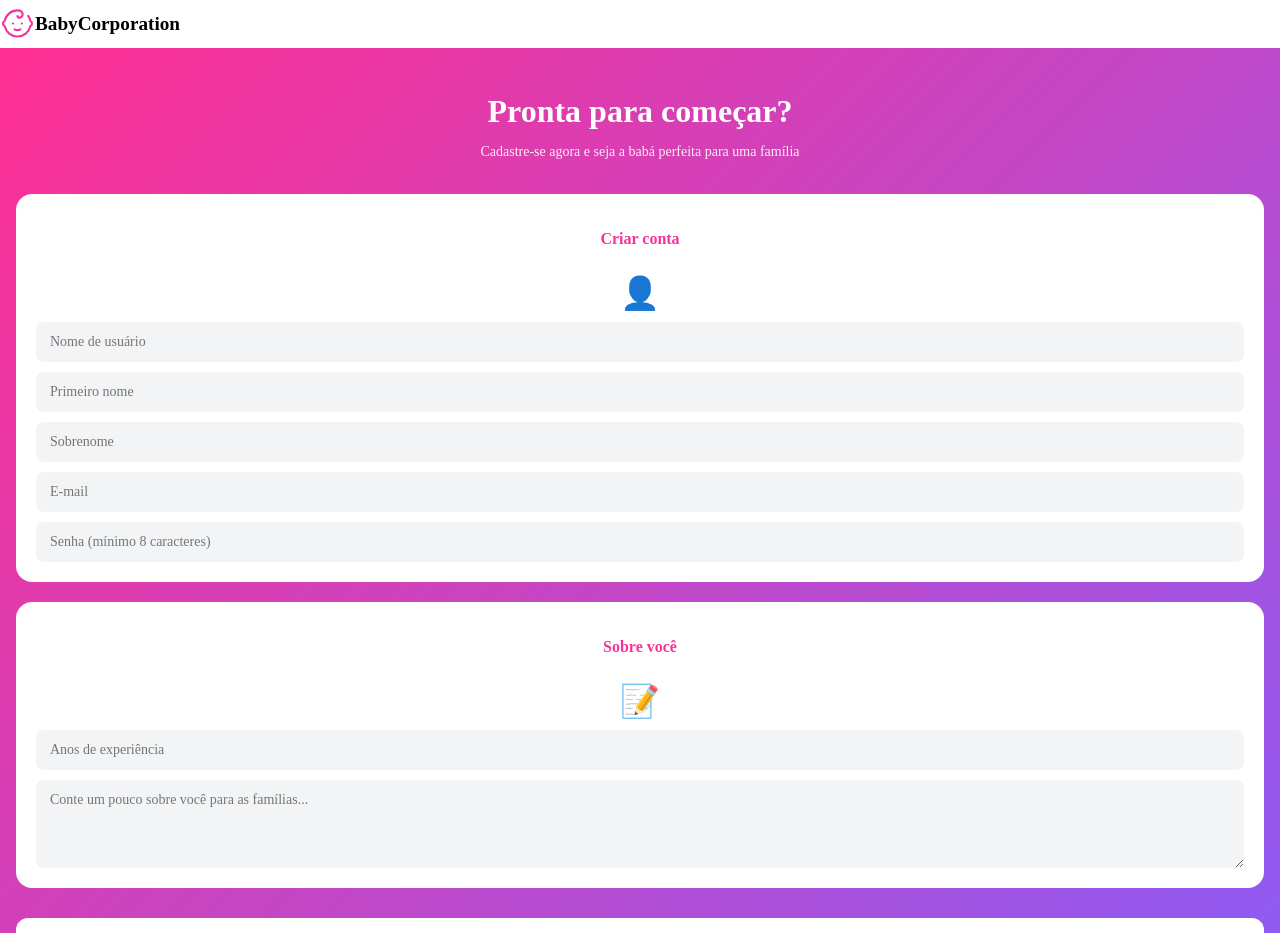
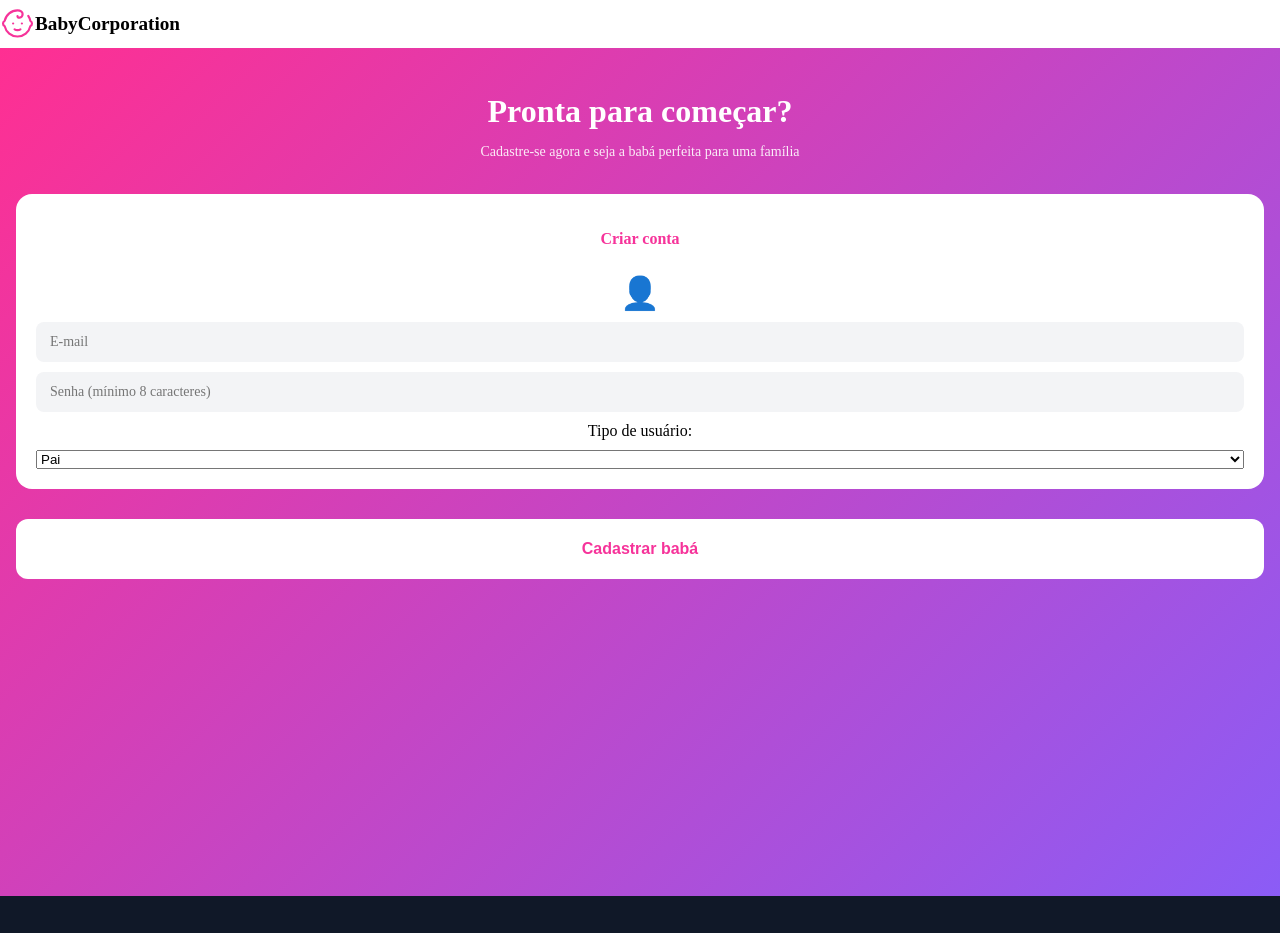
Before and after one commit to babys-corporation/babycorporation-frontend, a Vue app: page /cadastro-baba in a window 1280 px wide. Shown: the top 933 px of the page. Built offline with nearby package versions, Linux system fonts and the light colour scheme.

Commit message:
refando o cadastro

```diff
--- a/src/views/CadastroBabaView.vue
+++ b/src/views/CadastroBabaView.vue
@@ -80,24 +80,6 @@ const cadastrar = async () => {
       <div class="icone">👤</div>
 
       <input
-        v-model="form.username"
-        placeholder="Nome de usuário"
-        autocomplete="username"
-      />
-
-      <input
-        v-model="form.first_name"
-        placeholder="Primeiro nome"
-        autocomplete="given-name"
-      />
-
-      <input
-        v-model="form.last_name"
-        placeholder="Sobrenome"
-        autocomplete="family-name"
-      />
-
-      <input
         v-model="form.email"
         type="email"
         placeholder="E-mail"
@@ -110,26 +92,19 @@ const cadastrar = async () => {
         placeholder="Senha (mínimo 8 caracteres)"
         autocomplete="new-password"
       />
+
+      <label for="tipo">Tipo de usuário:</label>
+
+<select id="tipo" name="tipo">
+    <option value="PAI">Pai</option>
+    <option value="BABA">Babá</option>
+</select>
+
+
     </div>
 
-    <div class="card">
-      <p class="titulo">Sobre você</p>
 
-      <div class="icone">📝</div>
 
-      <input
-        v-model="form.experiencia_anos"
-        type="number"
-        min="0"
-        placeholder="Anos de experiência"
-      />
-
-      <textarea
-        v-model="form.descricao"
-        rows="4"
-        placeholder="Conte um pouco sobre você para as famílias..."
-      />
-    </div>
 
     <button
       class="btn-cadastrar"
--- a/src/views/CadastroResponsavelView.vue
+++ b/src/views/CadastroResponsavelView.vue
@@ -124,10 +124,16 @@ const cadastrar = async () => {
     <div class="card">
       <p class="titulo">Criar conta</p>
       <div class="icone">👤</div>
-      <input v-model="form.username" placeholder="Nome de usuário" autocomplete="username" />
       <input v-model="form.email" placeholder="E-mail" type="email" autocomplete="email" />
       <input v-model="form.password" placeholder="Senha (mínimo 8 caracteres)" type="password"
         autocomplete="new-password" />
+
+        <label for="tipo">Tipo de usuário:</label>
+
+<select id="tipo" name="tipo">
+    <option value="PAI">Pai</option>
+    <option value="BABA">Babá</option>
+</select>
     </div>
 
 
@@ -223,4 +229,13 @@ select {
   color: #991b1b;
   text-align: center;
 }
+
+label{
+  color: #F6339A;
+  font-weight: bold;
+}
+select{
+  color: #8b5cf6;
+
+}
 </style>
--- a/src/views/WelcomeView.vue
+++ b/src/views/WelcomeView.vue
@@ -44,9 +44,6 @@ const navegarParaCadastrobaba =  () =>{
         <div>
             <button @click="navegarParaBusca">
                 Encontrar Babás
-            </button>
-            <button class="inverso" @click="navegarParaCadastrobaba">
-                Cadastrar como Babá
             </button>
         </div>
     </section>
```
Also changed, not shown: 1 other file (tests, documents, lock files or other folders).
